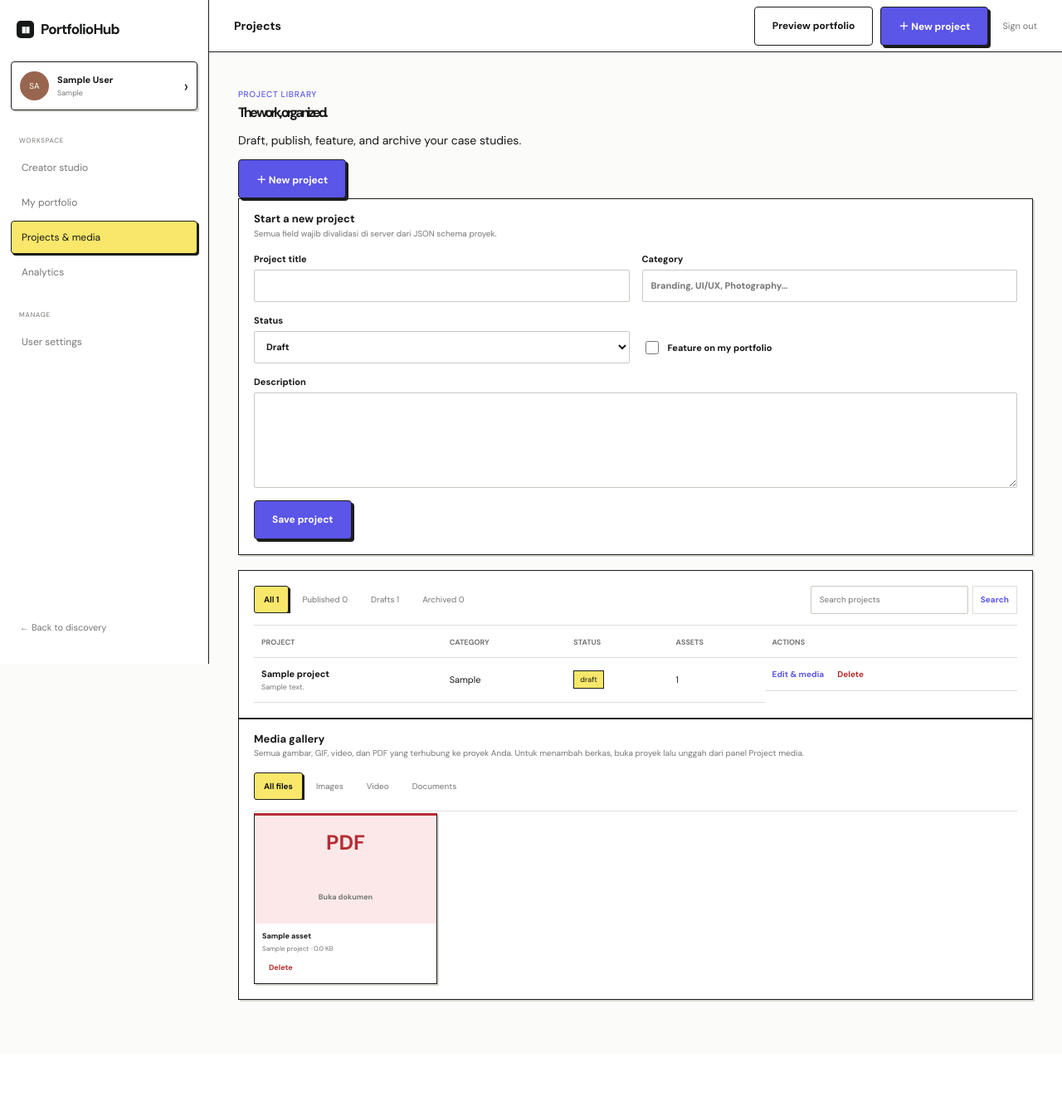
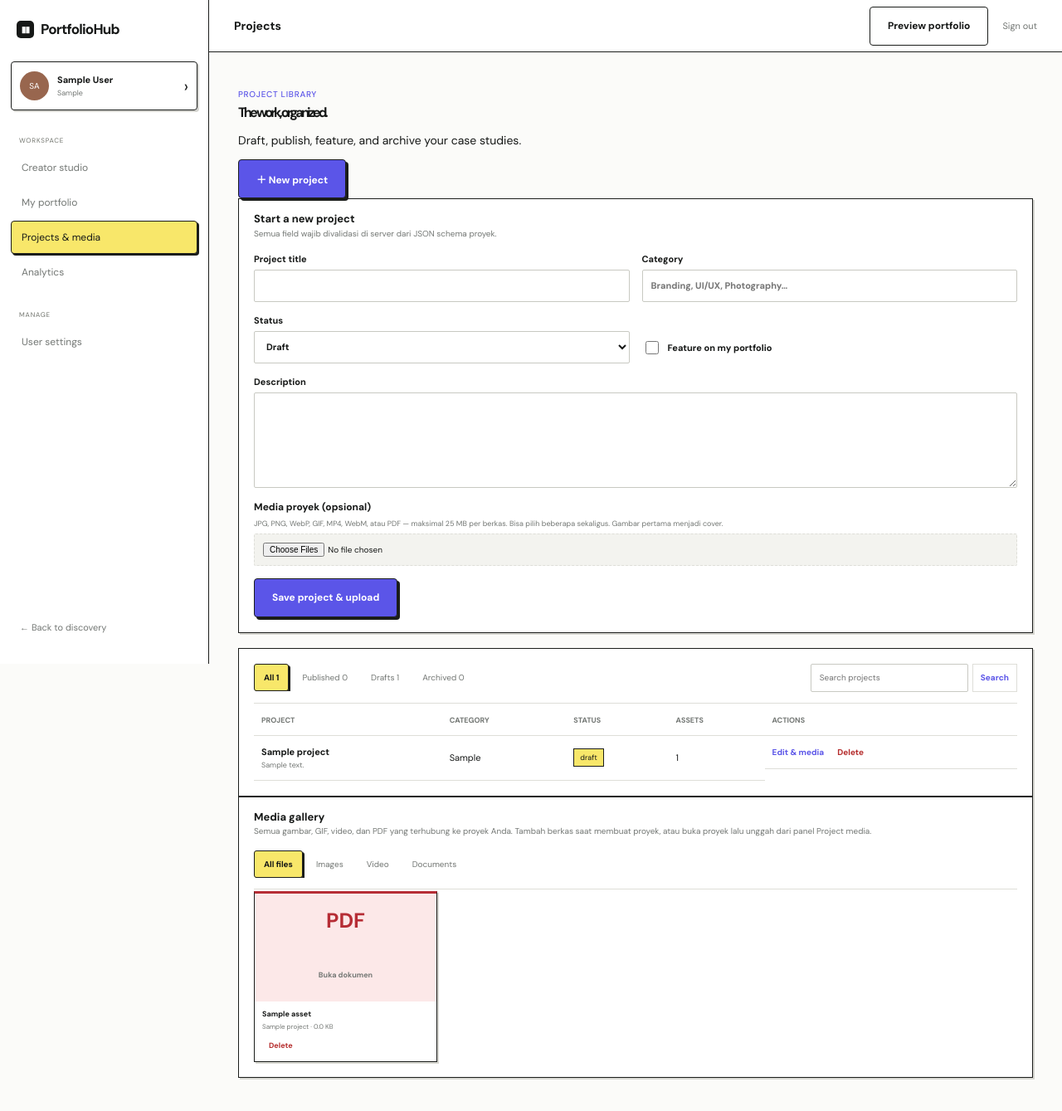
Before and after one commit to willyyypatootieee/portohub, a PHP site: page /portohub/studio/projects.php in a window 1280 px wide. Shown: the top 1339 px of the page at 83% size. Before the commit the page ends 1207 px from the top, so only its background shows below. Run offline with PHP 8.4, Linux system fonts and the light colour scheme; the visitor is signed in with stand-in values (Sample User, id 1); tables that the repository leaves empty hold one stand-in row (values such as "Sample post").

Commit message:
feat: enhance project creation with media upload support and update UI elements

```diff
--- a/app/controllers/StudioController.php
+++ b/app/controllers/StudioController.php
@@ -29,8 +29,30 @@ final class StudioController
             return $errors;
         }
 
-        $this->repository->saveProject($userId, $project, $projectId ?: null);
-        setFlash('success', $projectId > 0 ? 'Proyek berhasil diperbarui.' : 'Proyek berhasil dibuat.');
+        $savedId = $this->repository->saveProject($userId, $project, $projectId ?: null);
+
+        // Proyek baru boleh menyertakan berkas media langsung dari form.
+        if ($projectId === 0) {
+            $result = $this->storeUploadedMedia(
+                $userId,
+                $savedId,
+                $this->normalizeUploadedFiles($_FILES['portfolio_files'] ?? null)
+            );
+
+            if ($result['errors'] !== []) {
+                setFlash('error', 'Proyek dibuat, tetapi sebagian media gagal diunggah: ' . implode(' | ', $result['errors']));
+            } else {
+                $message = 'Proyek berhasil dibuat.';
+                if ($result['count'] > 0) {
+                    $message .= ' ' . $result['count'] . ' berkas media berhasil diunggah.';
+                }
+                setFlash('success', $message);
+            }
+
+            redirect(appUrl('/studio/projects.php?edit=' . $savedId . '#project-media'));
+        }
+
+        setFlash('success', 'Proyek berhasil diperbarui.');
         redirect(appUrl('/studio/projects.php'));
     }
 
@@ -56,39 +78,22 @@ final class StudioController
             return ['Pilih proyek milik Anda sendiri sebelum mengunggah media.'];
         }
 
-        $files = $this->normalizeUploadedFiles($_FILES['portfolio_files'] ?? null);
-        $errors = [];
-        $uploadedCount = 0;
-        $lastUploadedName = null;
+        $result = $this->storeUploadedMedia(
+            $userId,
+            $projectId,
+            $this->normalizeUploadedFiles($_FILES['portfolio_files'] ?? null)
+        );
 
-        foreach ($files as $file) {
-            try {
-                $uploadedMedia = $this->mediaUploader->store($file);
-                $this->repository->addMedia(
-                    $userId,
-                    $projectId,
-                    $uploadedMedia['original_name'],
-                    $uploadedMedia['stored_name'],
-                    $uploadedMedia['mime_type'],
-                    $uploadedMedia['file_size']
-                );
-                $uploadedCount++;
-                $lastUploadedName = $uploadedMedia['original_name'];
-            } catch (RuntimeException $exception) {
-                $errors[] = basename((string) ($file['name'] ?? 'berkas')) . ': ' . $exception->getMessage();
-            }
-        }
-
-        if ($uploadedCount > 0) {
+        if ($result['count'] > 0) {
             setFlash(
                 'success',
-                $uploadedCount === 1
-                    ? 'Media "' . $lastUploadedName . '" berhasil diunggah.'
-                    : $uploadedCount . ' berkas media berhasil diunggah.'
+                $result['count'] === 1
+                    ? 'Media "' . $result['last'] . '" berhasil diunggah.'
+                    : $result['count'] . ' berkas media berhasil diunggah.'
             );
         }
 
-        return $errors;
+        return $result['errors'];
     }
 
     public function deleteProjectMedia(int $userId): void
@@ -193,6 +198,41 @@ final class StudioController
     }
 
     /**
+     * Menyimpan daftar berkas media ke sebuah proyek. Mengembalikan jumlah
+     * berkas yang berhasil dan pesan error per berkas agar pemanggil bisa
+     * menentukan flash message dan tampilan yang tepat.
+     *
+     * @param array<int, array<string, mixed>> $files
+     * @return array{count: int, last: string|null, errors: array<int, string>}
+     */
+    private function storeUploadedMedia(int $userId, int $projectId, array $files): array
+    {
+        $count = 0;
+        $last = null;
+        $errors = [];
+
+        foreach ($files as $file) {
+            try {
+                $uploadedMedia = $this->mediaUploader->store($file);
+                $this->repository->addMedia(
+                    $userId,
+                    $projectId,
+                    $uploadedMedia['original_name'],
+                    $uploadedMedia['stored_name'],
+                    $uploadedMedia['mime_type'],
+                    $uploadedMedia['file_size']
+                );
+                $count++;
+                $last = $uploadedMedia['original_name'];
+            } catch (RuntimeException $exception) {
+                $errors[] = basename((string) ($file['name'] ?? 'berkas')) . ': ' . $exception->getMessage();
+            }
+        }
+
+        return ['count' => $count, 'last' => $last, 'errors' => $errors];
+    }
+
+    /**
      * Mengubah struktur $_FILES multi-upload menjadi daftar berkas sederhana
      * agar mudah diproses satu per satu.
      *
--- a/assets/css/pages/creator/media.css
+++ b/assets/css/pages/creator/media.css
@@ -25,6 +25,33 @@
 .upload-form label span {
     color: var(--muted);
     font-size: 9px;
+}
+
+/* Field upload media di form proyek baru (studio-form). */
+.studio-form label.media-field {
+    font-weight: 400;
+}
+
+.studio-form label.media-field strong {
+    font-size: 12px;
+    font-weight: 700;
+}
+
+.studio-form label.media-field span {
+    color: var(--muted);
+    font-size: 9px;
+}
+
+.studio-form label.media-field input[type="file"] {
+    padding: 10px;
+    font-size: 10px;
+    background: var(--soft-paper);
+    border: 1px dashed var(--soft-line);
+    cursor: pointer;
+}
+
+.studio-form label.media-field input[type="file"]:hover {
+    border-color: var(--line);
 }
 
 .media-grid {
--- a/views/creator/layout.php
+++ b/views/creator/layout.php
@@ -58,7 +58,6 @@ $flash = pullFlash();
 
             <div class="topbar-actions">
                 <a class="button button-outline" href="<?= escape(appUrl('/portfolio/?user=' . rawurlencode((string) $user['username']))) ?>" target="_blank" rel="noopener">Preview portfolio</a>
-                <a class="button" href="<?= escape(appUrl('/studio/projects.php#project-form')) ?>">＋ New project</a>
                 <a class="logout-link" href="<?= escape(appUrl('/studio/logout.php')) ?>">Sign out</a>
             </div>
         </header>
--- a/views/creator/projects.php
+++ b/views/creator/projects.php
@@ -22,7 +22,7 @@
         <?php endif; ?>
     </div>
 
-    <form method="post" class="studio-form">
+    <form method="post" enctype="multipart/form-data" class="studio-form">
         <input type="hidden" name="csrf_token" value="<?= escape(csrfToken()) ?>">
         <input type="hidden" name="action" value="save">
         <input type="hidden" name="id" value="<?= (int) ($editingProject['id'] ?? 0) ?>">
@@ -60,8 +60,21 @@
             <?php if (isset($errors['description'])): ?><small><?= escape($errors['description']) ?></small><?php endif; ?>
         </label>
 
+        <?php if (!$editingProject): ?>
+            <label class="full-field media-field">
+                <strong>Media proyek (opsional)</strong>
+                <span>JPG, PNG, WebP, GIF, MP4, WebM, atau PDF — maksimal 25 MB per berkas. Bisa pilih beberapa sekaligus. Gambar pertama menjadi cover.</span>
+                <input
+                    type="file"
+                    name="portfolio_files[]"
+                    accept="image/jpeg,image/png,image/webp,image/gif,video/mp4,video/webm,application/pdf"
+                    multiple
+                >
+            </label>
+        <?php endif; ?>
+
         <div class="full-field">
-            <button class="button" type="submit">Save project</button>
+            <button class="button" type="submit"><?= $editingProject ? 'Save project' : 'Save project &amp; upload' ?></button>
         </div>
     </form>
 </section>
@@ -207,7 +220,7 @@
     <div class="panel-title">
         <div>
             <h2>Media gallery</h2>
-            <p>Semua gambar, GIF, video, dan PDF yang terhubung ke proyek Anda. Untuk menambah berkas, buka proyek lalu unggah dari panel Project media.</p>
+            <p>Semua gambar, GIF, video, dan PDF yang terhubung ke proyek Anda. Tambah berkas saat membuat proyek, atau buka proyek lalu unggah dari panel Project media.</p>
         </div>
     </div>
 
```
Also changed, not shown: docs/rute.md (+1 -1 lines).
